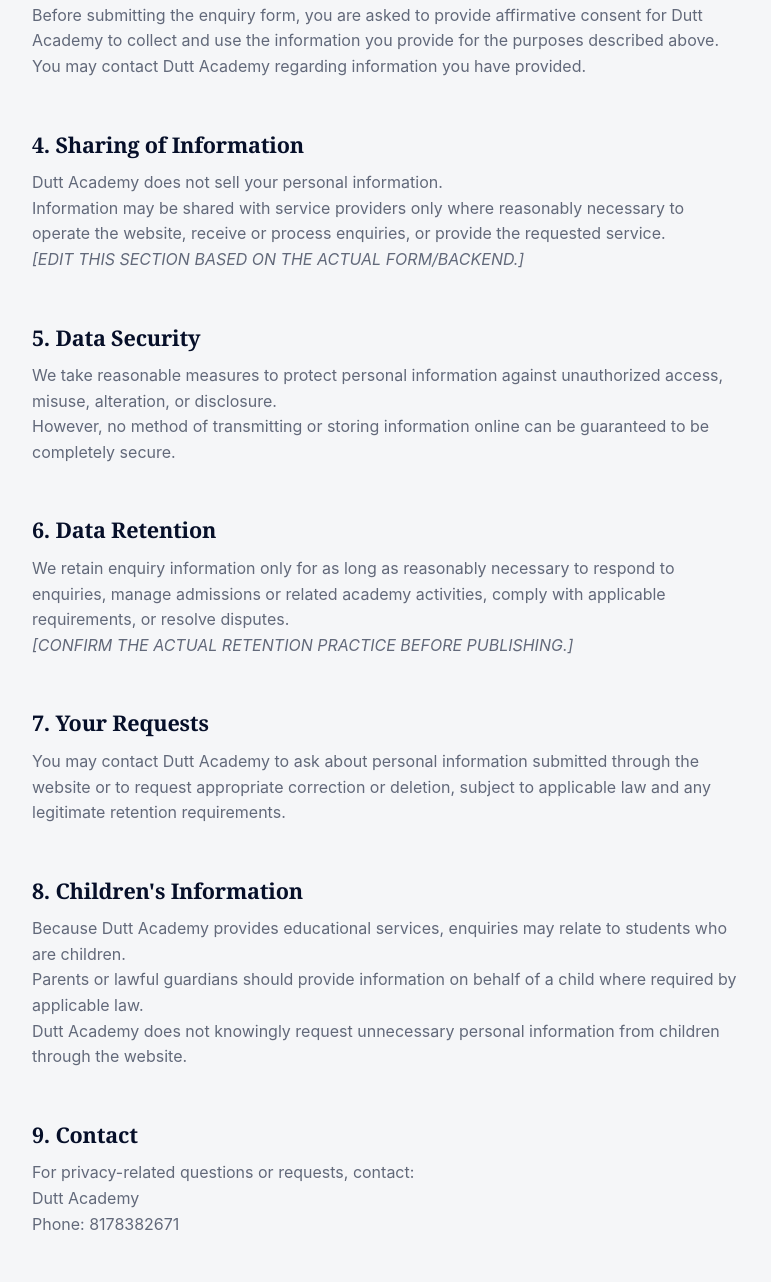
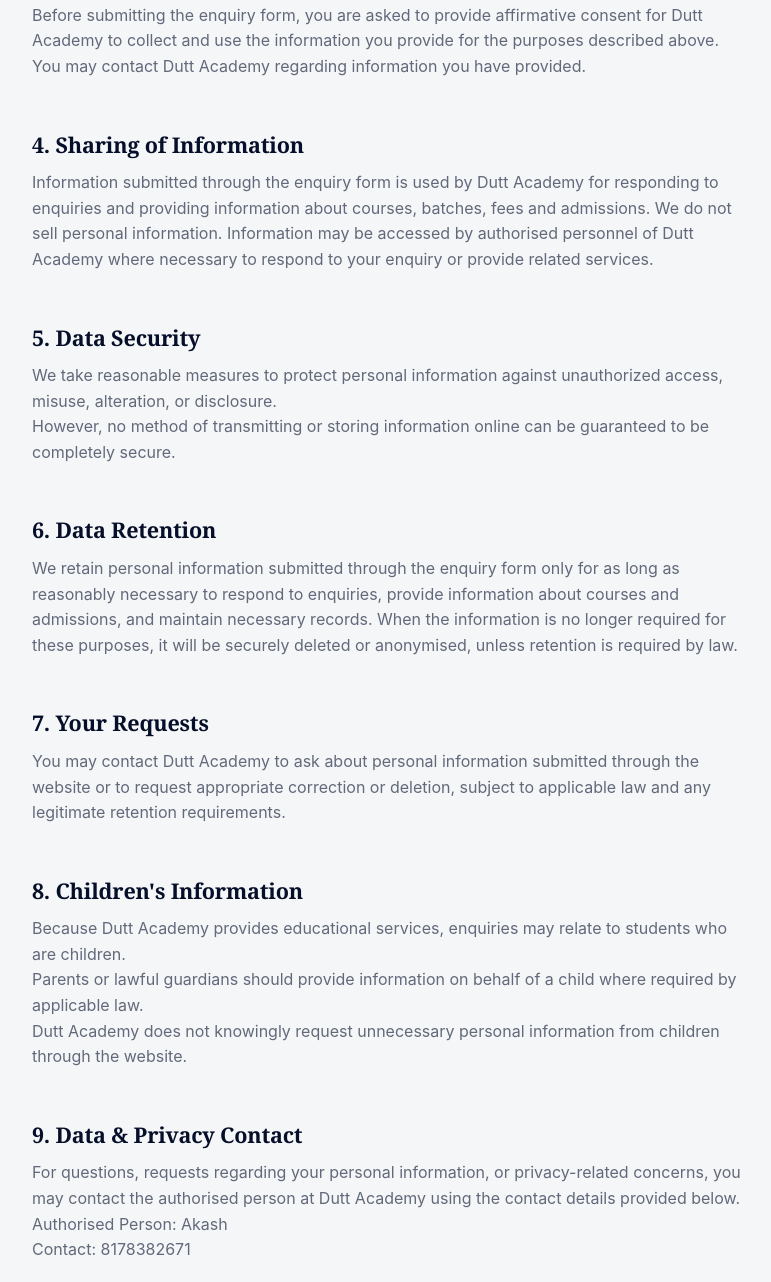
Before and after one commit to dutt0111/dutt-academy, a plain HTML site: page privacy-policy.html in a window 1280 px wide. Shown: the part 1108-2390 px from the top of the page, without its empty margins (252-1023 px from the left). Drawn offline with Linux system fonts and the light colour scheme.

Commit message:
Policy changeses

```diff
--- a/privacy-policy.html
+++ b/privacy-policy.html
@@ -44,17 +44,14 @@
     <p>You may contact Dutt Academy regarding information you have provided.</p>
 
     <h2>4. Sharing of Information</h2>
-    <p>Dutt Academy does not sell your personal information.</p>
-    <p>Information may be shared with service providers only where reasonably necessary to operate the website, receive or process enquiries, or provide the requested service.</p>
-    <p class="privacy-page__note">[EDIT THIS SECTION BASED ON THE ACTUAL FORM/BACKEND.]</p>
+    <p>Information submitted through the enquiry form is used by Dutt Academy for responding to enquiries and providing information about courses, batches, fees and admissions. We do not sell personal information. Information may be accessed by authorised personnel of Dutt Academy where necessary to respond to your enquiry or provide related services.</p>
 
     <h2>5. Data Security</h2>
     <p>We take reasonable measures to protect personal information against unauthorized access, misuse, alteration, or disclosure.</p>
     <p>However, no method of transmitting or storing information online can be guaranteed to be completely secure.</p>
 
     <h2>6. Data Retention</h2>
-    <p>We retain enquiry information only for as long as reasonably necessary to respond to enquiries, manage admissions or related academy activities, comply with applicable requirements, or resolve disputes.</p>
-    <p class="privacy-page__note">[CONFIRM THE ACTUAL RETENTION PRACTICE BEFORE PUBLISHING.]</p>
+    <p>We retain personal information submitted through the enquiry form only for as long as reasonably necessary to respond to enquiries, provide information about courses and admissions, and maintain necessary records. When the information is no longer required for these purposes, it will be securely deleted or anonymised, unless retention is required by law.</p>
 
     <h2>7. Your Requests</h2>
     <p>You may contact Dutt Academy to ask about personal information submitted through the website or to request appropriate correction or deletion, subject to applicable law and any legitimate retention requirements.</p>
@@ -64,9 +61,9 @@
     <p>Parents or lawful guardians should provide information on behalf of a child where required by applicable law.</p>
     <p>Dutt Academy does not knowingly request unnecessary personal information from children through the website.</p>
 
-    <h2>9. Contact</h2>
-    <p>For privacy-related questions or requests, contact:</p>
-    <p>Dutt Academy<br>Phone: 8178382671</p>
+    <h2>9. Data &amp; Privacy Contact</h2>
+    <p>For questions, requests regarding your personal information, or privacy-related concerns, you may contact the authorised person at Dutt Academy using the contact details provided below.</p>
+    <p>Authorised Person: Akash<br>Contact: 8178382671</p>
 
     <h2>10. Changes to This Policy</h2>
     <p>This Privacy Policy may be updated when our website, services, or information-handling practices change. The updated version will be published on this page with the revised effective date.</p>
```
Also changed, not shown: index.html (+1 -1 lines).
